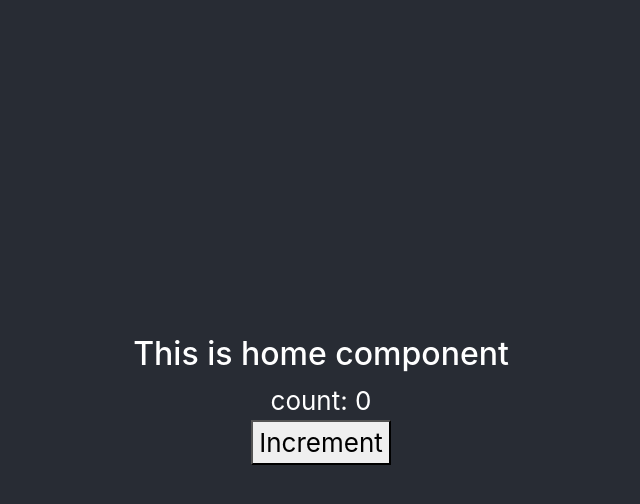
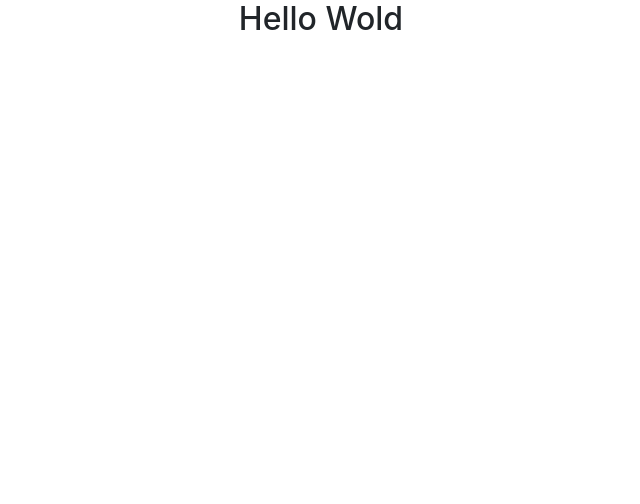
Before and after one commit to raihaninfo/javascript_practice, a React (Create React App) app in the folder react/react-core-concept/: page / in a window 1280 px wide. Shown: the top 504 px of the page, without its empty margins (319-959 px from the left). Built offline with nearby package versions, Linux system fonts and the light colour scheme.

Commit message:
add component

```diff
--- a/react/react-core-concept/src/App.jsx
+++ b/react/react-core-concept/src/App.jsx
@@ -1,15 +1,11 @@
 import "./App.css";
-import Counter from "./components/Counter";
-import Home from "./components/Home";
+import FirstComponent from './components/FirstComponent';
 
 function App() {
 
   return (
     <div className="App">
-      <header className="App-header">
-        <Home></Home>
-        <Counter></Counter>
-      </header>
+        <FirstComponent></FirstComponent>
     </div>
   );
 }
--- a/react/react-core-concept/src/components/Counter.jsx
+++ /dev/null
@@ -1,28 +0,0 @@
-import React, { Component } from 'react';
-
-class Counter extends Component {
-    constructor(props){
-        super(props)
-        this.state= {
-            count: 0
-        }
-    }
-
-    increment(){
-        this.setState({
-            count: this.state.count +1
-        })
-    }
-
-    render() {
-        return (
-            <div>
-                count: {this.state.count}
-                <br/>
-                <button onClick={()=>this.increment()}>Increment</button>
-            </div>
-        );
-    }
-}
-
-export default Counter;
--- /dev/null
+++ b/react/react-core-concept/src/components/FirstComponent.jsx
@@ -0,0 +1,9 @@
+import { Component } from 'react'
+
+class FirstComponent extends Component{
+    render(){
+        return <h2>Hello Wold</h2>
+    }
+}
+
+export default FirstComponent
--- a/react/react-core-concept/src/components/Home.jsx
+++ /dev/null
@@ -1,11 +0,0 @@
-import React from 'react';
-
-const Home = () => {
-    return (
-        <div>
-            <h2>This is home component</h2>
-        </div>
-    );
-};
-
-export default Home;
```
